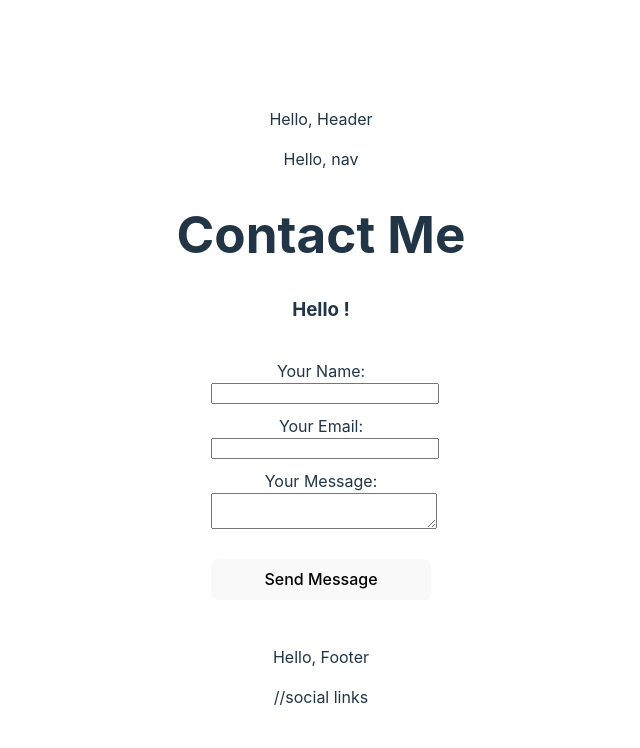
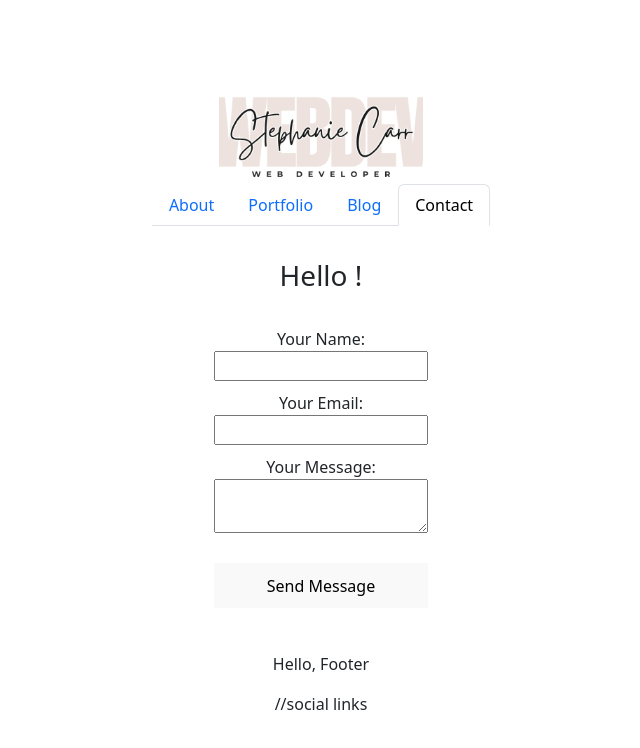
Before and after one commit to sacarr91/SC-Full-Stack, a React (Vite) app: page /Contact in a window 1280 px wide. Shown: the top 748 px of the page, without its empty margins (319-959 px from the left). Built offline with nearby package versions, Linux system fonts and the light colour scheme.

Commit message:
about & contact done

```diff
--- a/package.json
+++ b/package.json
@@ -15,6 +15,7 @@
     "bootstrap": "^5.3.3",
     "dotenv": "^16.4.5",
     "react": "^18.3.1",
+    "react-bootstrap": "^2.10.4",
     "react-dom": "^18.3.1",
     "react-router-dom": "^6.25.0"
   },
--- a/src/App.jsx
+++ b/src/App.jsx
@@ -3,6 +3,7 @@ import { Outlet } from 'react-router-dom';
 import Footer from './components/Footer';
 import Header from './components/Header';
 import { StrictMode } from 'react';
+import 'bootstrap/dist/css/bootstrap.min.css';
 
 function App() {
 
--- a/src/components/Header.jsx
+++ b/src/components/Header.jsx
@@ -1,14 +1,8 @@
-import Nav from "./Nav";
+import NavTabs from "./NavTabs";
+
 
 function Header() {
-
-    return (
-        <>
-            <p>Hello, Header</p>
-
-            <Nav />
-        </>
-    )
-};
+    return <NavTabs />;
+}
 
 export default Header;
--- a/src/components/Nav.jsx
+++ /dev/null
@@ -1,13 +0,0 @@
-// Link from react-router-dom
-import { Link } from "react-router-dom";
-
-function Nav() {
-
-    return (
-        <>
-        <p>Hello, nav</p>
-        </>
-    )
-};
-
-export default Nav;
--- /dev/null
+++ b/src/components/NavTabs.jsx
@@ -0,0 +1,45 @@
+import { Link, useLocation } from 'react-router-dom';
+
+function NavTabs() {
+    const currentPage = useLocation().pathname;
+
+    return (
+        <>
+            <img src='/src/assets/sc-portfolio-header-image.png' height={100}></img>
+            <ul className="nav nav-tabs">
+                <li className="nav-item">
+                    <Link
+                        to="/About"
+                        className={currentPage === '/About' ? 'nav-link active' : 'nav-link'}
+                    >
+                        About
+                    </Link>
+                </li>
+                <li className="nav-item">
+                    <Link
+                        to="/Portfolio"
+                        className={currentPage === '/Portfolio' ? 'nav-link active' : 'nav-link'}
+                    >
+                        Portfolio
+                    </Link>
+                </li>          <li className="nav-item">
+                    <Link
+                        to="/Resume"
+                        className={currentPage === '/Resume' ? 'nav-link active' : 'nav-link'}
+                    >
+                        Blog
+                    </Link>
+                </li>
+                <li className="nav-item">
+                    <Link
+                        to="/Contact"
+                        className={currentPage === '/Contact' ? 'nav-link active' : 'nav-link'}
+                    >
+                        Contact
+                    </Link>
+                </li>
+            </ul>
+        </>);
+}
+
+export default NavTabs;
--- a/src/main.jsx
+++ b/src/main.jsx
@@ -18,6 +18,7 @@ const router = createBrowserRouter([
     children: [
       {
         index: true,
+        path: '/About',
         element: <AboutMe />,
       },
       {
--- a/src/pages/Contact.jsx
+++ b/src/pages/Contact.jsx
@@ -1,8 +1,3 @@
-// contact form with fields
-// {name, email address, message}
-// require all fields
-// email validation
-
 import { useState } from 'react';
 import { validateEmail } from '../utils/helpers'
 import '../utils/style.css'
@@ -14,12 +9,10 @@ function Contact() {
     const [errorMessage, setErrorMessage] = useState('');
 
     const handleInputChange = (e) => {
-        // Getting the value and name of the input which triggered the change
         const { target } = e;
         const inputType = target.name;
         const inputValue = target.value;
 
-        // Based on the input type, we set the state of either email, username, and password
         if (inputType === 'name') {
             setName(inputValue);
         } else if (inputType === 'email') {
@@ -44,8 +37,10 @@ function Contact() {
 
     return (
         <div className="container text-center">
-            <h1>Contact Me</h1>
-            <h3>Hello {name}!</h3>
+            <h3>
+                <br></br>
+                Hello {name}!
+            </h3>
             <form className="form" onSubmit={handleFormSubmit}>
                 <div>
                     <div>
@@ -59,7 +54,7 @@ function Contact() {
                         name="name"
                         onChange={handleInputChange}
                         type="text"
-                        required="true"
+                        required={true}
                     />
                 </div>
                 <div>
@@ -74,7 +69,7 @@ function Contact() {
                         name="email"
                         onChange={handleInputChange}
                         type="email"
-                        required="true"
+                        required={true}
                     />
                 </div>
                 <div>
@@ -90,7 +85,7 @@ function Contact() {
                             name="message"
                             onChange={handleInputChange}
                             type='message'
-                            required="true"
+                            required={true}
                         />
                     </div>
                 </div>
```
Also changed, not shown: src/assets/sc-portfolio-header-image.png (added), 1 other file (tests, documents, lock files or other folders).
